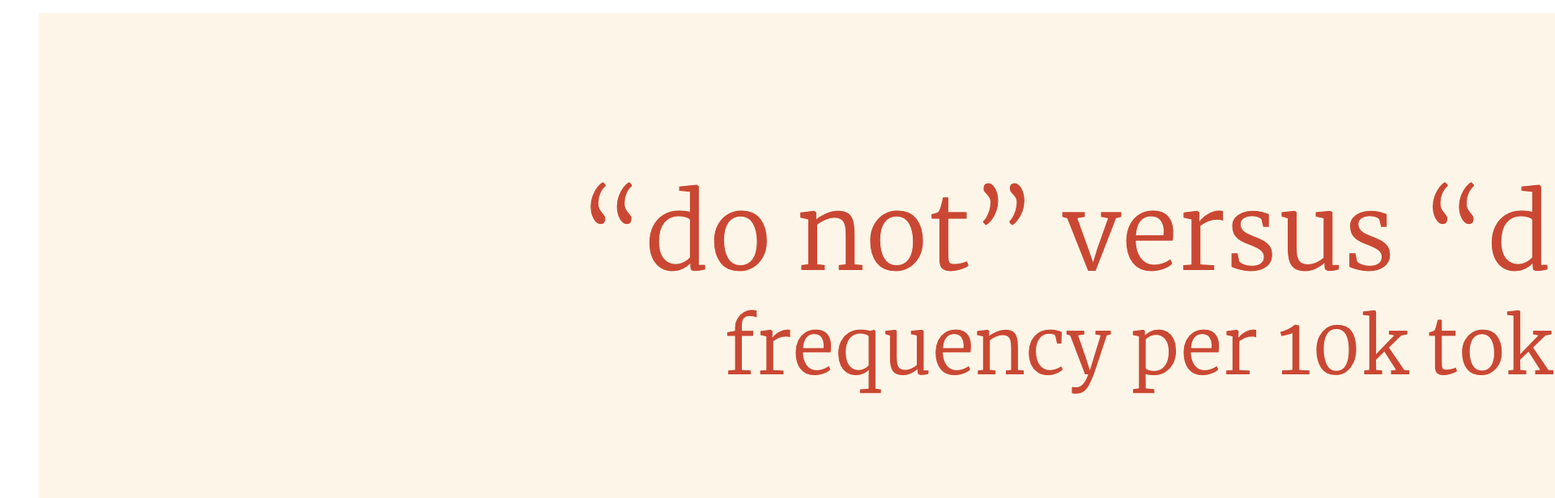
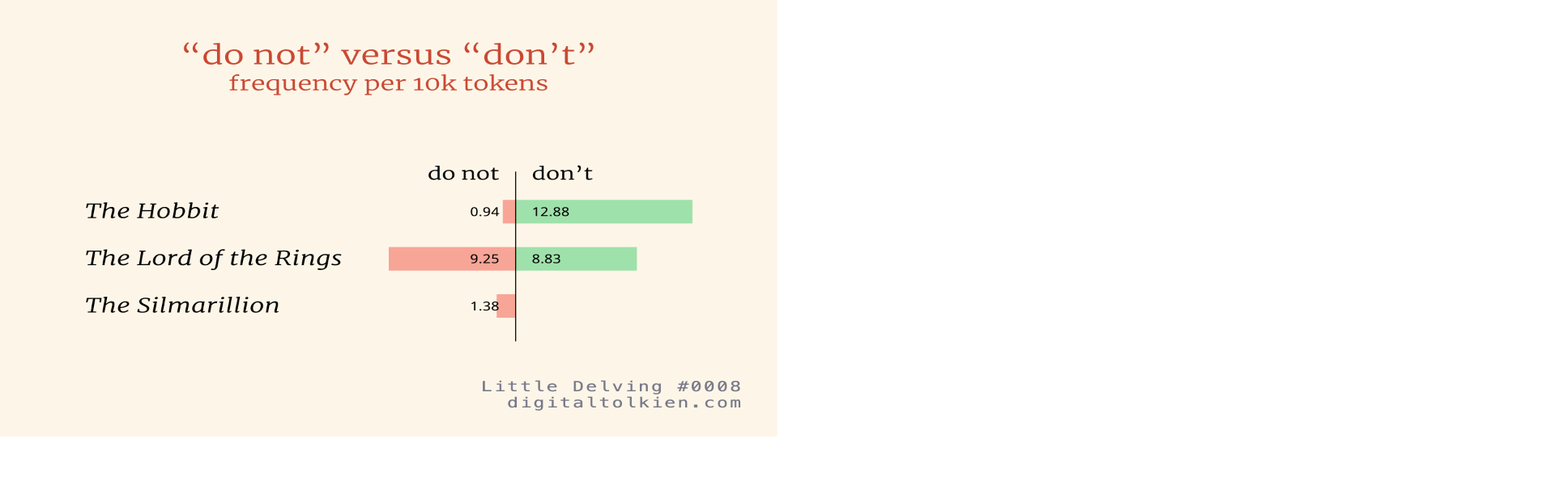
Before and after one commit to digitaltolkien/little-delvings, a plain HTML site: page latest.html in a window 1280 px wide. Shown: the top 616 px of the page at 81% size, 1920 px wide, since content can reach past the window. Drawn offline with Linux system fonts and the light colour scheme.

Commit message:
tweak latest for inlining

```diff
--- a/latest.html
+++ b/latest.html
@@ -1,9 +1,9 @@
-<figure>
-  <img src="images/0008.png" alt="“do not” versus “don’t” frequency per 10k tokens
+<body style="margin: 0; border: 0;">
+  <img src="images/0008.png" width="960" height="540" alt="“do not” versus “don’t” frequency per 10k tokens
   The Hobbit: do not 0.94, don’t 12.88
   The Lord of the Rings: do not 9.25, don’t 8.83
   The Silmarillion: do not 1.38, don’t 0
   Little Delving #0008
   digitaltolkien.com
   ">
-</figure>
+</body>
```
